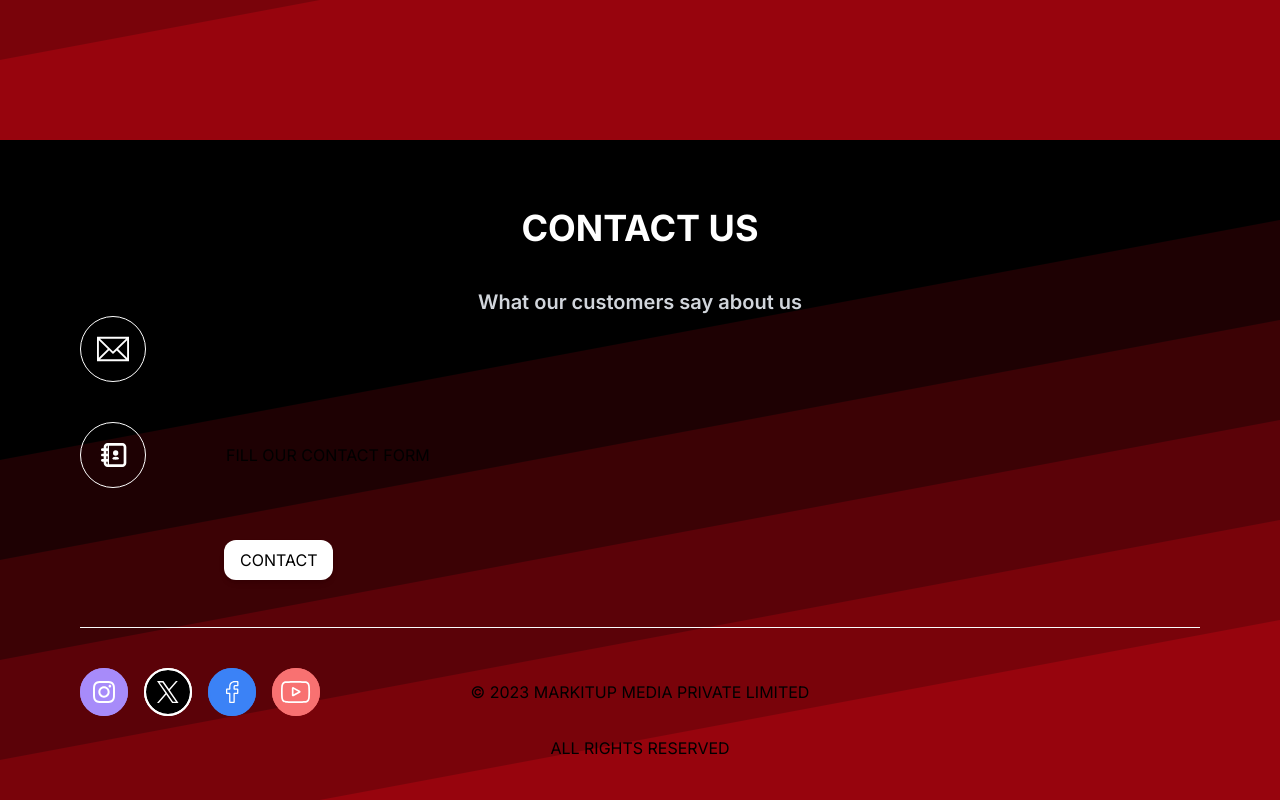
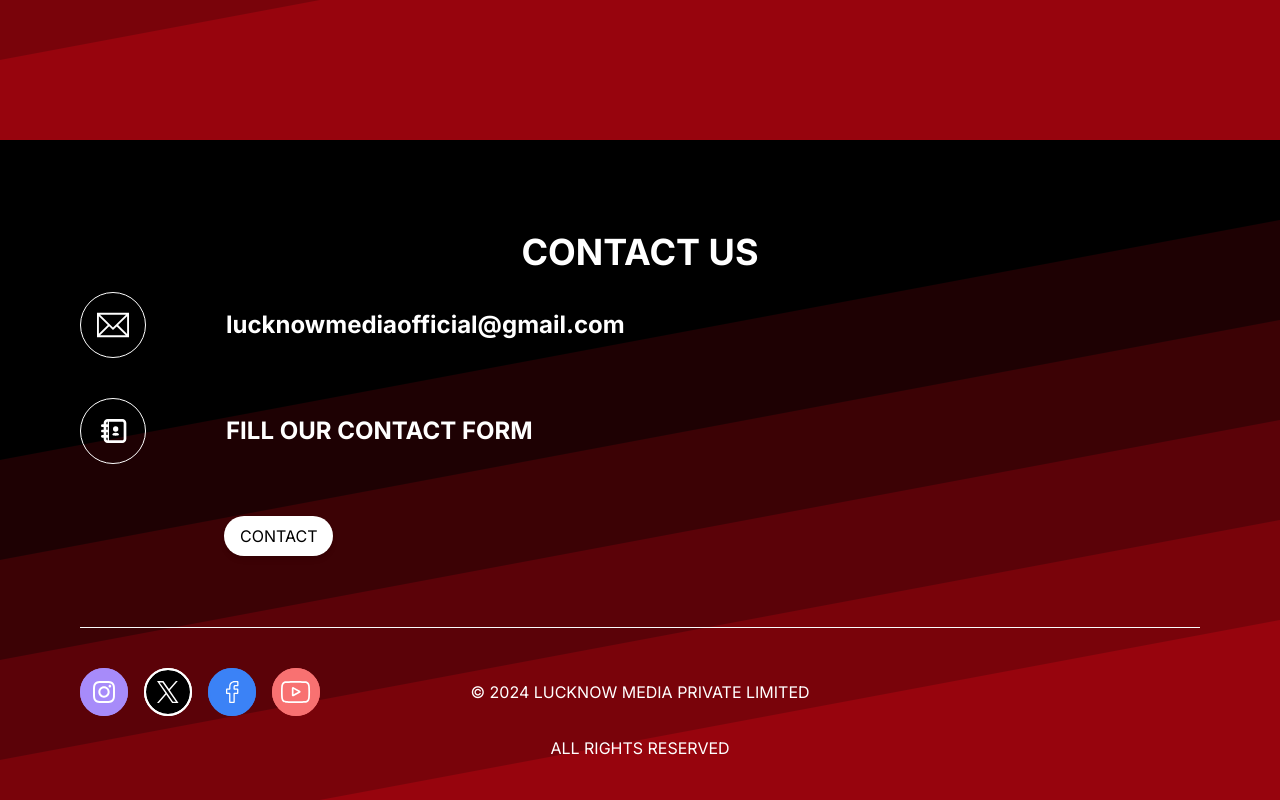
Before and after one commit to HarshS1611/lucknow-media, a Next.js app in the folder landing-page/: page / in a window 1280 px wide. Shown: the part 3860-4660 px from the top of the page. Built offline with nearby package versions, Linux system fonts and the light colour scheme.

Commit message:
contact page created

```diff
--- a/landing-page/src/app/components/Contact.jsx
+++ b/landing-page/src/app/components/Contact.jsx
@@ -6,27 +6,33 @@ export default function Contact() {
     return (
         <div className='relative flex flex-col justify-center mx-20 h-screen'>
             <h1 className='flex justify-center text-white text-4xl font-bold'>CONTACT US</h1>
-            <h2 className='flex justify-center mt-10 text-gray-300 text-xl font-semibold'>What our customers say about us</h2>
-            <div className="flex flex-col gap-10">
-                <div className="border-[1px] border-white rounded-full p-4 w-max">
-                    <TfiEmail className="text-white h-8 w-8" />
+            <div className="flex flex-col mt-5 gap-10">
+                <div className="flex gap-20 items-center">
+                    <div className="border-[1px] border-white rounded-full p-4 w-max">
+
+                        <TfiEmail className="text-white h-8 w-8" />
+                    </div>
+                    <div className="flex text-white text-2xl font-bold flex-col items-center">
+                        <h2>lucknowmediaofficial@gmail.com</h2>
+
+                    </div>
                 </div>
                 <div className="flex gap-20 items-center">
                     <div className="border-[1px] border-white rounded-full p-4 w-max">
 
                         <TiContacts className="text-white h-8 w-8" />
                     </div>
-                    <div className="flex flex-col items-center">
+                    <div className="flex text-white text-2xl font-bold flex-col items-center">
                         <h2>FILL OUR CONTACT FORM</h2>
 
                     </div>
 
                 </div>
-                <button className="w-max py-2 ml-36 text-md px-4 bg-white my-3 flex items-center justify-center rounded-xl cursor-pointer relative overflow-hidden transition-all duration-500 ease-in-out shadow-md hover:scale-105 hover:shadow-lg before:absolute before:top-0 before:-left-full before:w-full before:h-full before:bg-gradient-to-r before:from-purple-300 before:to-purple-400 before:transition-all before:duration-500 before:ease-in-out before:z-[-1] before:rounded-xl hover:before:left-0 text-black hover:text-white">
+                <button className="w-max py-2 ml-36 text-md px-4 bg-white my-3 flex items-center justify-center rounded-full cursor-pointer relative overflow-hidden transition-all duration-500 ease-in-out shadow-md hover:scale-105 hover:shadow-lg before:absolute before:top-0 before:-left-full before:w-full before:h-full before:bg-gradient-to-r before:from-purple-300 before:to-purple-400 before:transition-all before:duration-500 before:ease-in-out before:z-[-1] before:rounded-xl hover:before:left-0 text-black hover:text-white">
                     CONTACT
                 </button>
             </div>
-            <div className="absolute w-full gap-5 bottom-0 flex justify-center flex-col border-t-[1px] border-gray-50">
+            <div className="absolute text-white w-full gap-5 bottom-0 flex justify-center flex-col border-t-[1px] border-gray-50">
                 <div className="flex items-center mt-10">
                     <div className="flex justify-center items-center gap-4">
                         <div className="social-button">
@@ -131,7 +137,7 @@ export default function Contact() {
                         </div>
                     </div>
                     <p className="flex justify-center w-full -ml-60">
-                        © 2023 MARKITUP MEDIA PRIVATE LIMITED
+                        © 2024 LUCKNOW MEDIA PRIVATE LIMITED
                     </p>
                 </div>
 
```
